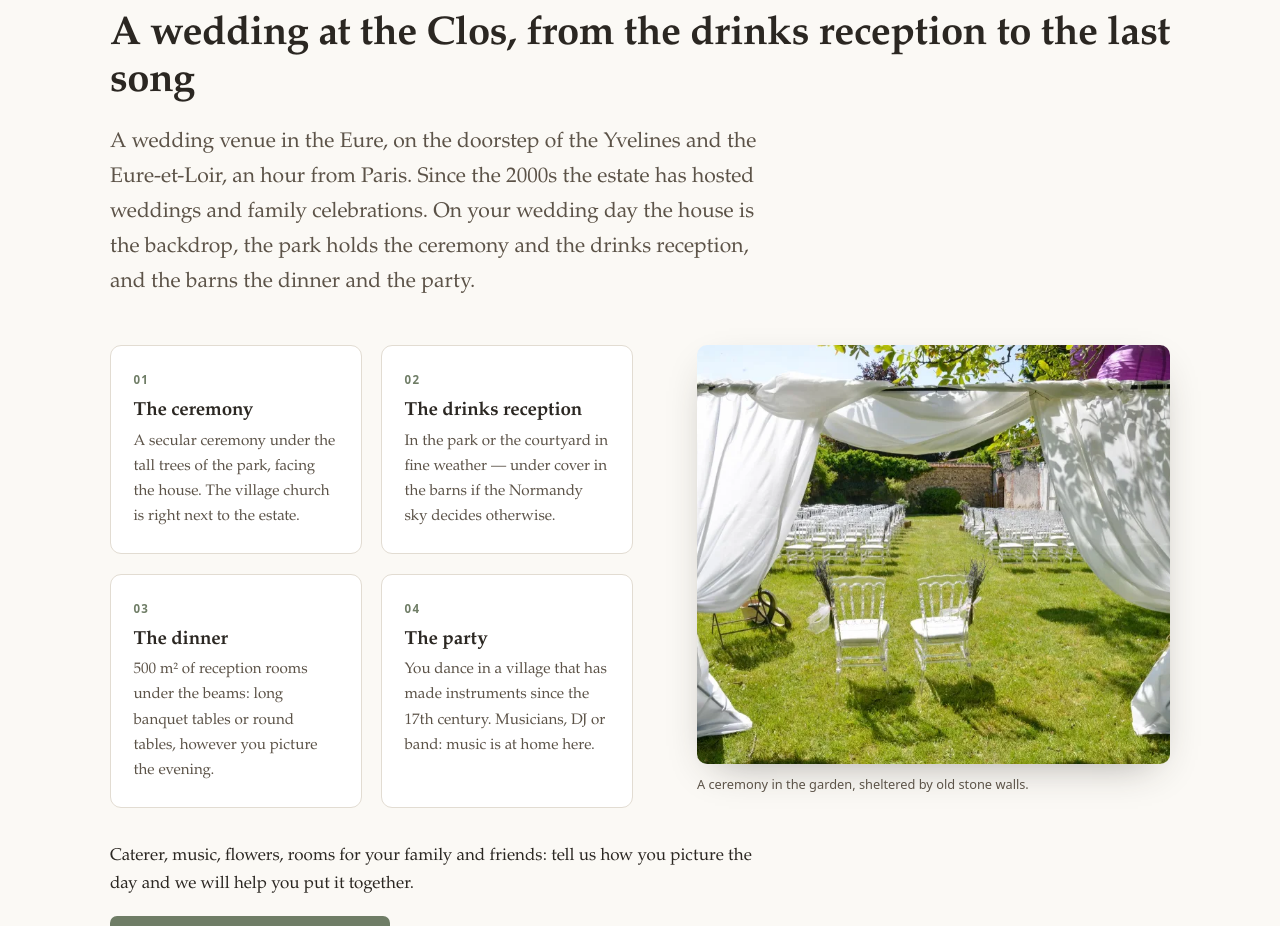
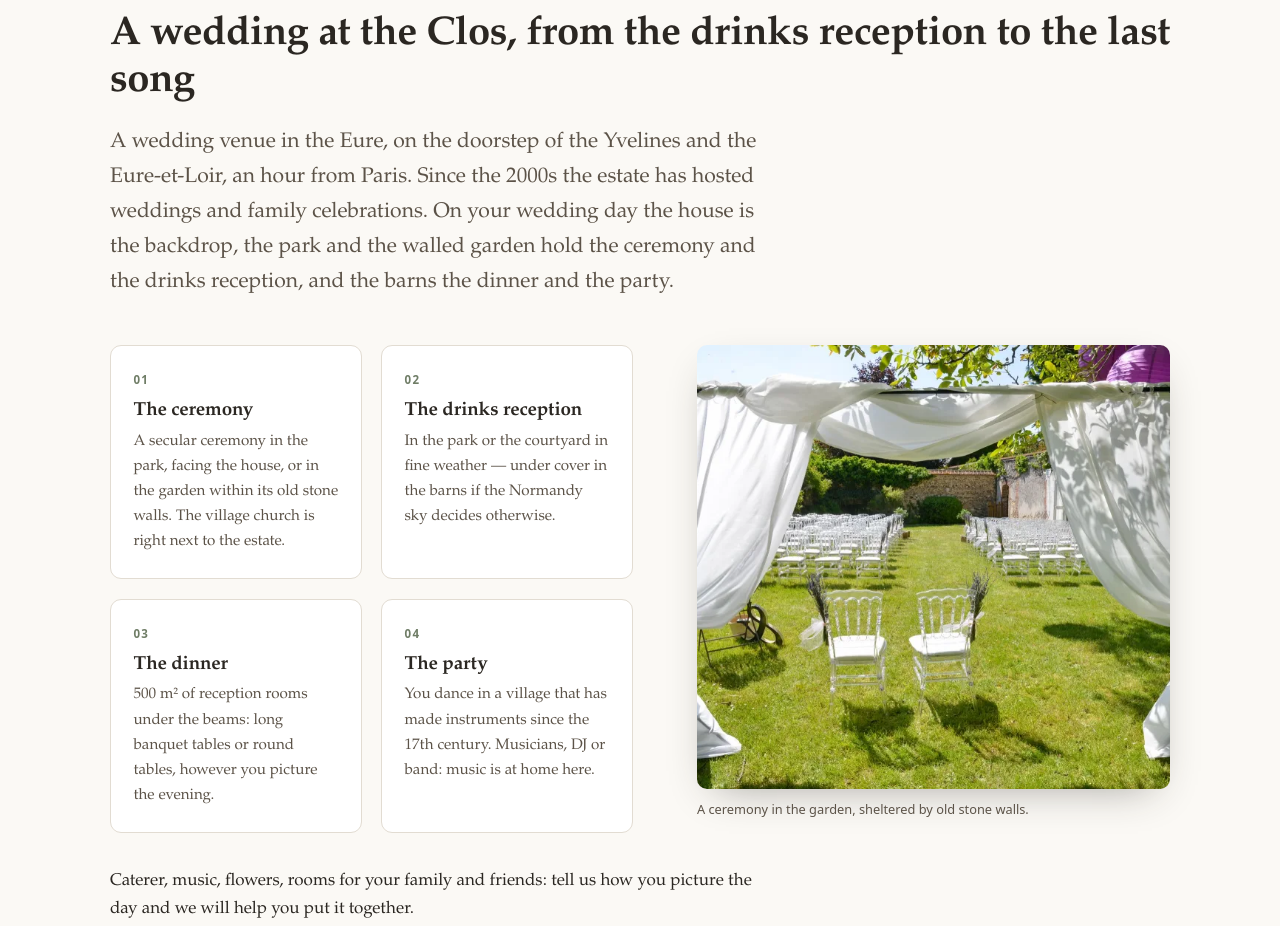
Before and after one commit to musichackspace/lutherium-com, a plain HTML site: page index.html in a window 1280 px wide. Shown: the part 845-1771 px from the top of the page. Drawn offline with Linux system fonts and the light colour scheme.

Commit message:
Update website (ClaudeNav)

```diff
--- a/index.html
+++ b/index.html
@@ -424,14 +424,14 @@
   <div class="wrap">
     <span class="eyebrow" data-i18n="wedEyebrow">Mariages</span>
     <h2 data-i18n="wedTitle">Un mariage au Clos, du vin d'honneur au dernier morceau</h2>
-    <p class="lede" data-i18n="wedLede">Un lieu de mariage dans l'Eure, aux portes des Yvelines et de l'Eure-et-Loir, à une heure de Paris. Depuis les années 2000, le domaine accueille mariages et fêtes de famille. Le jour de votre mariage, la maison sert de toile de fond, le parc accueille la cérémonie et le vin d'honneur, et les granges le dîner et la fête.</p>
+    <p class="lede" data-i18n="wedLede">Un lieu de mariage dans l'Eure, aux portes des Yvelines et de l'Eure-et-Loir, à une heure de Paris. Depuis les années 2000, le domaine accueille mariages et fêtes de famille. Le jour de votre mariage, la maison sert de toile de fond, le parc et le jardin clos accueillent la cérémonie et le vin d'honneur, et les granges le dîner et la fête.</p>
 
     <div class="split stretch" style="margin-top:2.8rem">
       <div class="grid g2" style="gap:1.2rem">
         <div class="card">
           <span class="num">01</span>
           <h3 data-i18n="wed1t">La cérémonie</h3>
-          <p data-i18n="wed1p">Une cérémonie laïque sous les grands arbres du parc, face à la maison. L'église du village est juste à côté du domaine.</p>
+          <p data-i18n="wed1p">Une cérémonie laïque dans le parc, face à la maison, ou dans le jardin clos de vieux murs. L'église du village est juste à côté du domaine.</p>
         </div>
         <div class="card">
           <span class="num">02</span>
@@ -843,9 +843,9 @@ const EN = {
 
   wedEyebrow:"Weddings",
   wedTitle:"A wedding at the Clos, from the drinks reception to the last song",
-  wedLede:"A wedding venue in the Eure, on the doorstep of the Yvelines and the Eure-et-Loir, an hour from Paris. Since the 2000s the estate has hosted weddings and family celebrations. On your wedding day the house is the backdrop, the park holds the ceremony and the drinks reception, and the barns the dinner and the party.",
+  wedLede:"A wedding venue in the Eure, on the doorstep of the Yvelines and the Eure-et-Loir, an hour from Paris. Since the 2000s the estate has hosted weddings and family celebrations. On your wedding day the house is the backdrop, the park and the walled garden hold the ceremony and the drinks reception, and the barns the dinner and the party.",
   wed1t:"The ceremony",
-  wed1p:"A secular ceremony under the tall trees of the park, facing the house. The village church is right next to the estate.",
+  wed1p:"A secular ceremony in the park, facing the house, or in the garden within its old stone walls. The village church is right next to the estate.",
   wed2t:"The drinks reception",
   wed2p:"In the park or the courtyard in fine weather — under cover in the barns if the Normandy sky decides otherwise.",
   wed3t:"The dinner",
```
